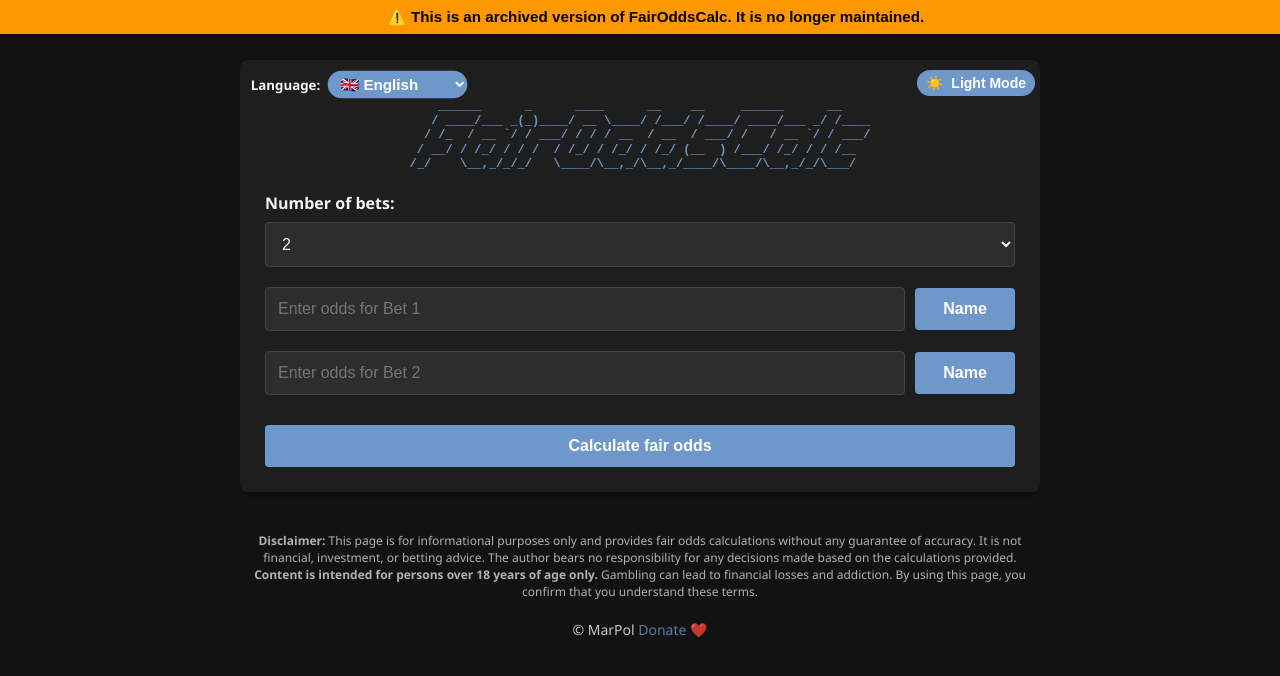
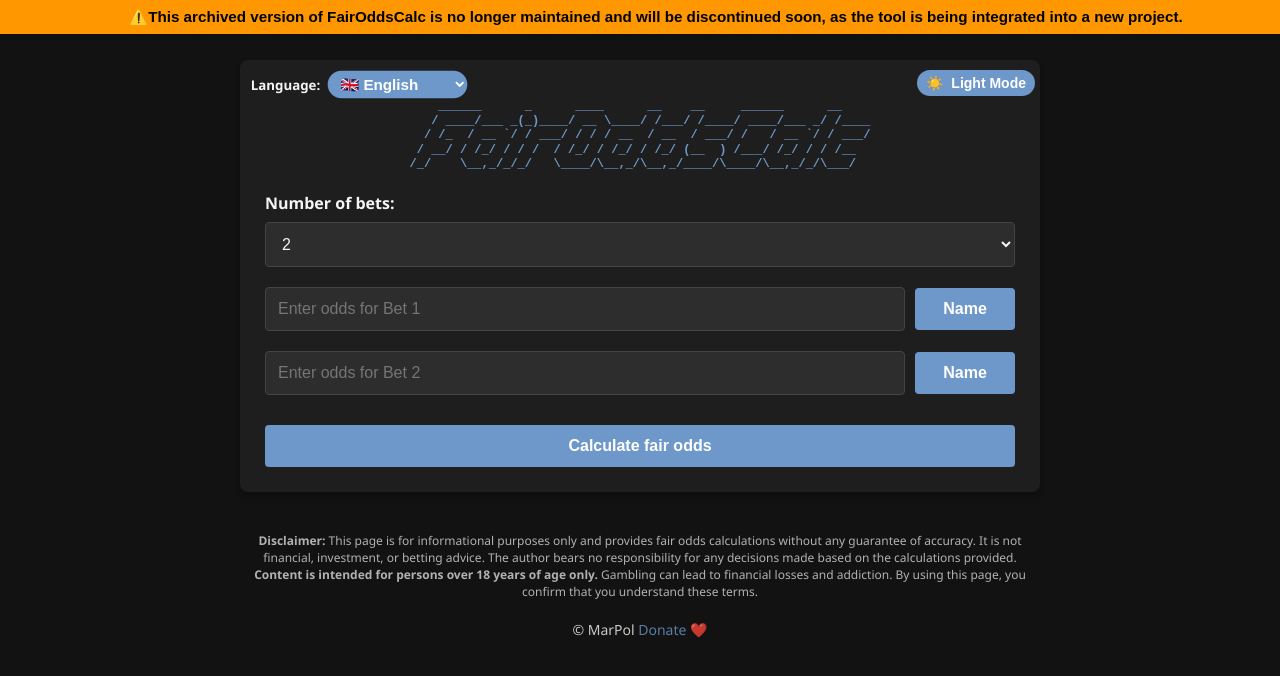
Before and after one commit to Mar-Pol/FairOddsCalc, a plain HTML site: page index.html in a window 1280 px wide. Drawn offline with Linux system fonts and the light colour scheme.

Commit message:
Update index.html

```diff
--- a/index.html
+++ b/index.html
@@ -1,4 +1,4 @@
-<!doctype html><html lang=en><meta content=eb1GpafIvhZh7s1JSLSpTgkXJ-NACs9OdeIjW05rs3c name=google-site-verification><meta charset=UTF-8><meta content="index, follow" name=robots><meta content="A website for calculating fair odds without bookmaker margin." name=description><meta content="width=device-width,initial-scale=1" name=viewport><link href=logo.ico rel=icon type=image/ico><title>FairOddsCalc</title><link href=styles.css rel=stylesheet><body class=dark-mode><div class=container><div class="archive-banner">⚠️ This is an archived version of FairOddsCalc. It is no longer maintained.</div><div class=lang-selector><span>Language:</span> <select id=langSelect class=lang-options><option value=sk>🇸🇰 Slovenčina<option value=en>🇬🇧 English</select></div><button id=modeToggle class=mode-toggle><span id=modeIcon>☀️</span> <span id=modeText>Svetlý Režim</span></button><div class=card>
+<!doctype html><html lang=en><meta content=eb1GpafIvhZh7s1JSLSpTgkXJ-NACs9OdeIjW05rs3c name=google-site-verification><meta charset=UTF-8><meta content="index, follow" name=robots><meta content="A website for calculating fair odds without bookmaker margin." name=description><meta content="width=device-width,initial-scale=1" name=viewport><link href=logo.ico rel=icon type=image/ico><title>FairOddsCalc</title><link href=styles.css rel=stylesheet><body class=dark-mode><div class=container><div class="archive-banner">⚠️This archived version of FairOddsCalc is no longer maintained and will be discontinued soon, as the tool is being integrated into a new project.</div><div class=lang-selector><span>Language:</span> <select id=langSelect class=lang-options><option value=sk>🇸🇰 Slovenčina<option value=en>🇬🇧 English</select></div><button id=modeToggle class=mode-toggle><span id=modeIcon>☀️</span> <span id=modeText>Svetlý Režim</span></button><div class=card>
 <div class=logo-desktop id=logo-desktop>
     ______      _      ____      __    __     ______      __
    / ____/___ _(_)____/ __ \____/ /___/ /____/ ____/___ _/ /____
```
